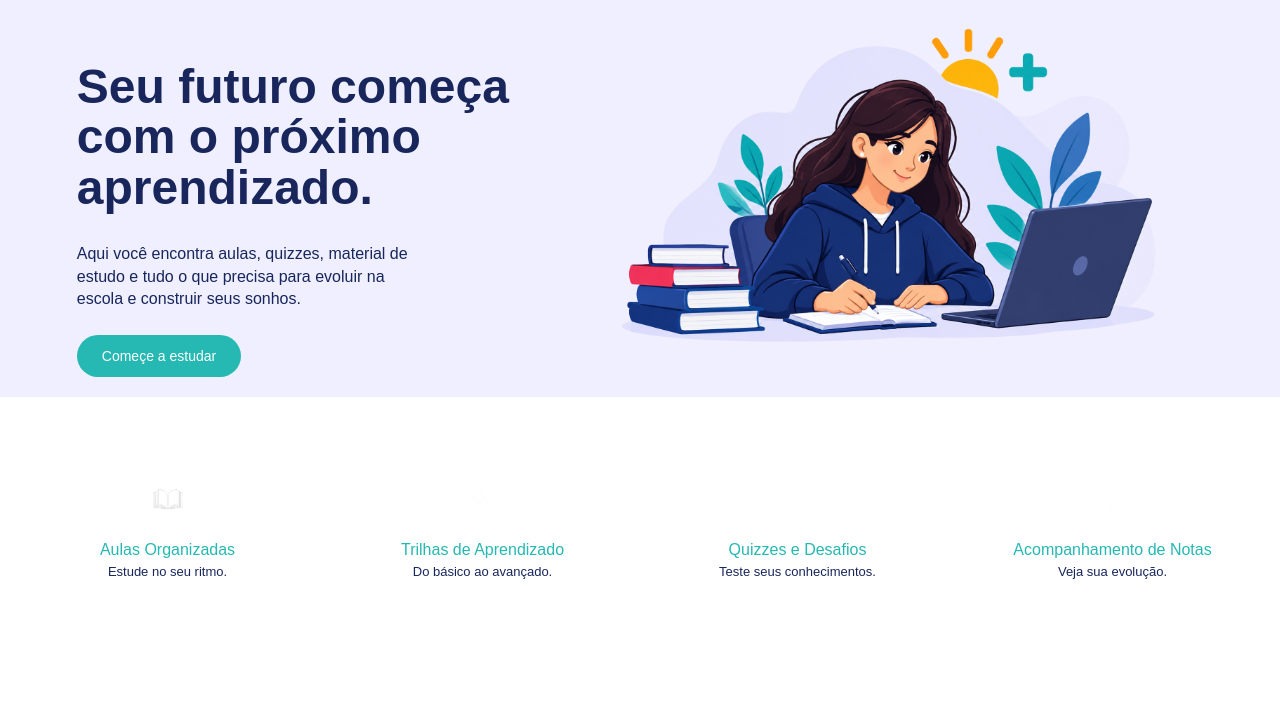
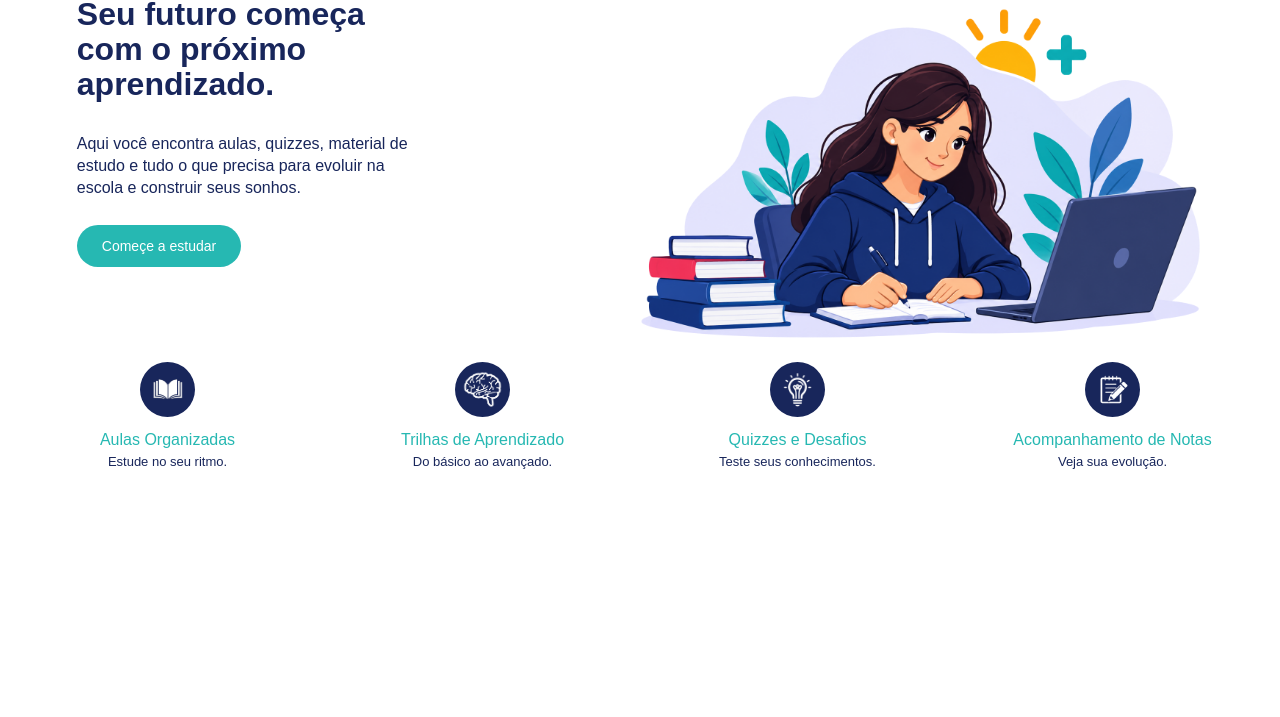
Before and after one commit to AlaoAlex/AprendeMais---Projeto-Final-Transforma-se, a plain HTML site: page index.html in a window 1280 px wide. Shown: the part 83-800 px from the top of the page. Drawn offline with Linux system fonts and the light colour scheme.

Commit message:
deixei tudo do tamanho da tela e arrumei o fundo dos icones que estavam sem o fundo azul marinho

```diff
--- a/style.css
+++ b/style.css
@@ -63,25 +63,22 @@ main{
     position: relative;
     width: 100%;
     overflow: hidden;
+    flex: 1;
+    display: flex;
+    flex-direction: column;
+    min-height: 0;
 }
 
 main::before{
-    content: "";
-    position: absolute;
-    top: 0;
-    left: 0;
-    width: 100%;
-    height: 400px;
-    background-color: var(--branca-pura);
-    z-index: -1;
+    display: none;
 }
 
 main > img{
     position: absolute;
-    top: 20px;
+    top: 0;
     right: 3%;
-    width: 55%;
-    height: 350px;
+    width: 50%;
+    height: calc(100% - 140px);
     object-fit: contain;
 }
 
@@ -90,11 +87,10 @@ main > img{
 }
 
 main h1{
-    font-size: 48px;
-    line-height: 1.05;
+    margin-top: auto;
+    margin-left: 6%;
     width: 48%;
-    padding-top: 65px;
-    margin-left: 6%;
+    line-height: 1.1;
     color: var(--azul-marinho);
 }
 
@@ -154,6 +150,8 @@ main > a{
     height: 55px;
     object-fit: contain;
     margin-bottom: 10px;
+    background-color: var(--azul-marinho);
+    border-radius: 50%;
 }
 
 .icon-principal h3{
```
